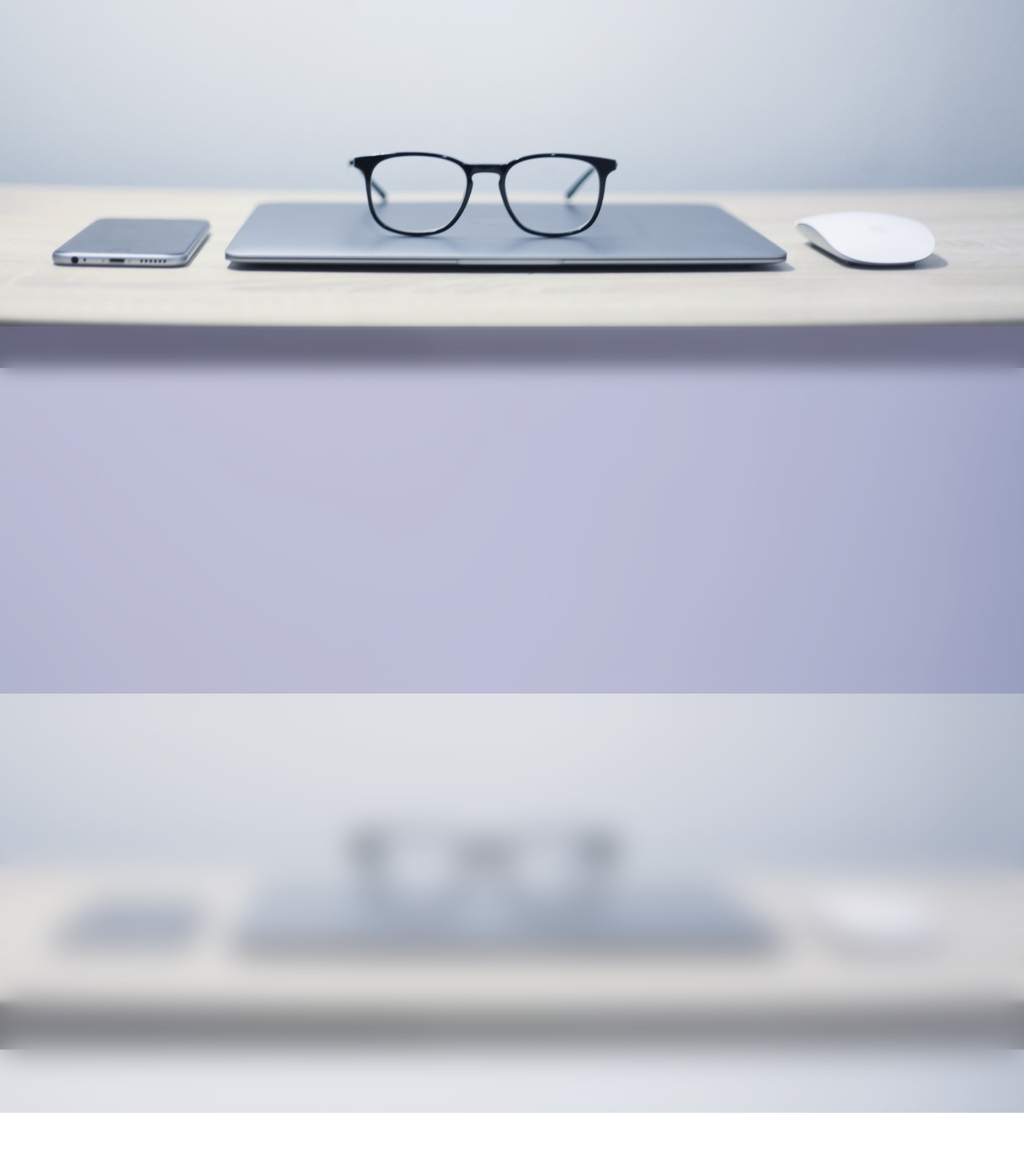
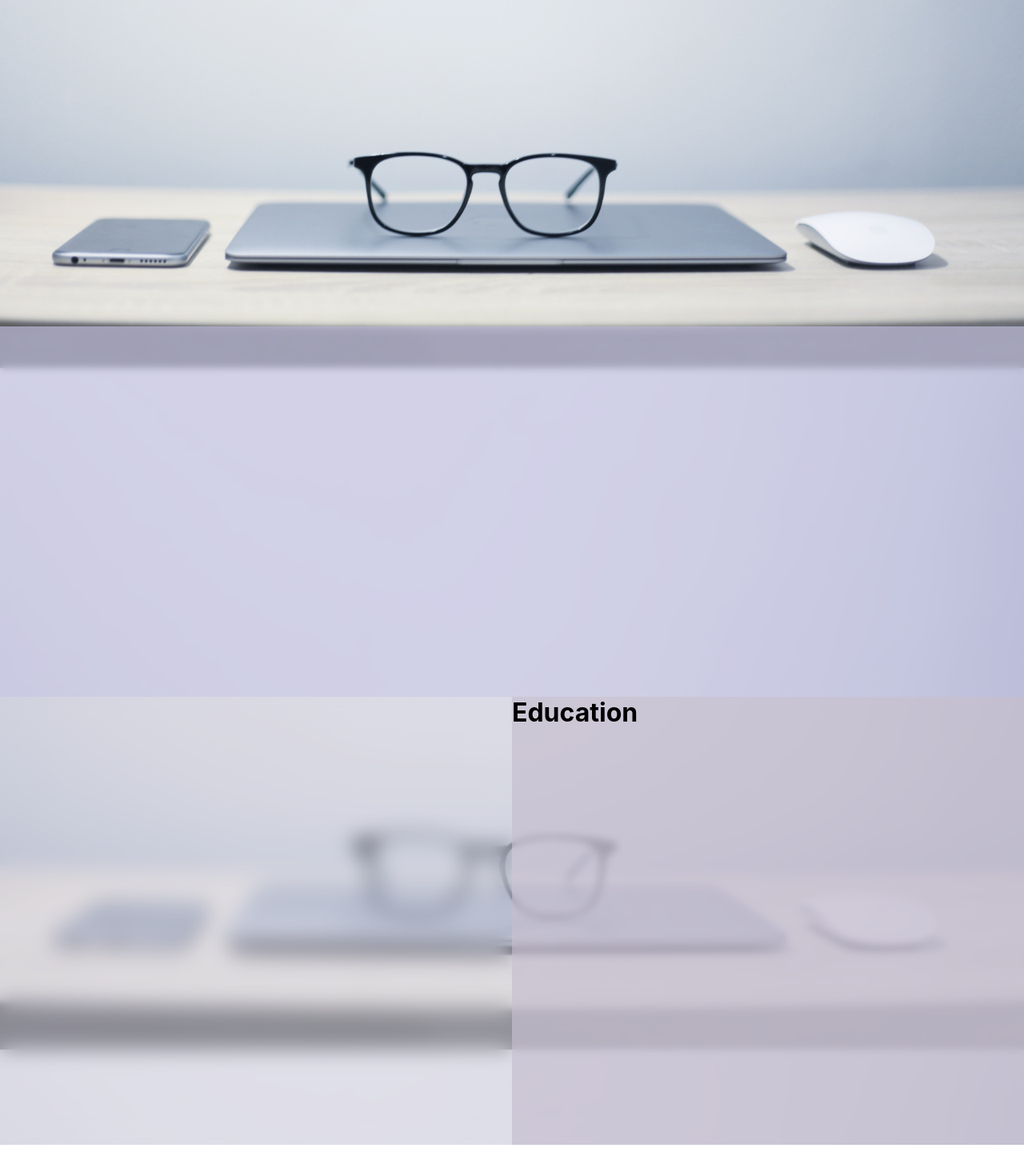
Before and after one commit to BrandonL65/portfolio, a React (Create React App) app: page / in a window 1280 px wide. Shown: the part 392-1862 px from the top of the page at 80% size. Built offline with nearby package versions, Linux system fonts and the light colour scheme.

Commit message:
changes to education

```diff
--- a/src/components/AboutMe/AboutMe.module.css
+++ b/src/components/AboutMe/AboutMe.module.css
@@ -1,12 +1,12 @@
 .container {
   /* background-color: rgb(204, 203, 221); */
   /* background-color: rgba(220, 220, 235, 0.198); */
-  background-color: rgba(126, 122, 177, 0.377);
+  background-color: rgba(198, 196, 228, 0.651);
   min-height: 50vh;
   font-family: "Montserrat", sans-serif;
   /* font-weight: 600; */
   padding-bottom: 3.5rem;
-  backdrop-filter: blur(11px);
+  backdrop-filter: blur(5px);
 }
 
 .about-me {
@@ -14,7 +14,7 @@
   font-family: "Dancing Script", cursive;
   text-align: center;
   padding-top: 3rem;
-  font-size: 2.9rem;
+  font-size: 3.1rem;
 }
 
 .hr {
--- a/src/components/Header/Header.module.css
+++ b/src/components/Header/Header.module.css
@@ -2,8 +2,7 @@
   display: flex;
   justify-content: center;
   align-items: center;
-  background-color: rgba(255, 255, 255, 0.116);
-  backdrop-filter: blur(30px);
+  background-color: rgba(255, 255, 255, 0.863);
   padding-top: 0.5rem;
   padding-bottom: 0.5rem;
   position: fixed;
--- a/src/components/WorkExperience/Experience.module.css
+++ b/src/components/WorkExperience/Experience.module.css
@@ -3,7 +3,7 @@
   justify-content: center;
   margin-top: 2rem;
   font-family: "Montserrat", sans-serif;
-  padding-bottom: 3rem;
+  padding-bottom: 4.5rem;
 }
 
 .company {
@@ -36,7 +36,7 @@
 }
 
 .work-details {
-  max-width: 45%;
+  max-width: 60%;
 }
 
 .work-dates {
@@ -45,4 +45,5 @@
 
 .work-highlights-li {
   margin: 0.4rem 0;
+  font-size: 0.9rem;
 }
--- a/src/components/WorkExperience/WorkExperience.module.css
+++ b/src/components/WorkExperience/WorkExperience.module.css
@@ -1,10 +1,22 @@
+.outer-container {
+  display: flex;
+  justify-content: center;
+}
+
 .container {
-  padding-top: 3rem;
-  background-color: rgba(214, 212, 219, 0.226);
-  backdrop-filter: blur(20px);
+  flex-grow: 0;
+  width: 50%;
+  padding-top: 2rem;
+  background-color: rgba(210, 206, 221, 0.418);
+  backdrop-filter: blur(13px);
   min-height: 40vh;
   font-family: "Montserrat", sans-serif;
-  padding-bottom: 2rem;
+}
+
+.education-container {
+  width: 50%;
+  background-color: rgba(200, 193, 209, 0.829);
+  backdrop-filter: blur(5px);
 }
 
 .title {
--- a/src/components/WorkExperience/WorkExperience.tsx
+++ b/src/components/WorkExperience/WorkExperience.tsx
@@ -5,6 +5,7 @@ import mlbLogo from "../../pictures/logo-dark.png";
 
 const WorkExperience = () => {
   return (
+    <div className={styles["outer-container"]}>
       <div className={styles["container"]}>
         <h1 className={styles["title"]} data-aos="fade-up">
           Work Experience
@@ -20,6 +21,10 @@ const WorkExperience = () => {
           />
         </div>
       </div>
+      <div className={styles["education-container"]}>
+        <h1>Education</h1>
+      </div>
+    </div>
   );
 };
 
```
Lines whose indentation alone changed are shown as unchanged.
